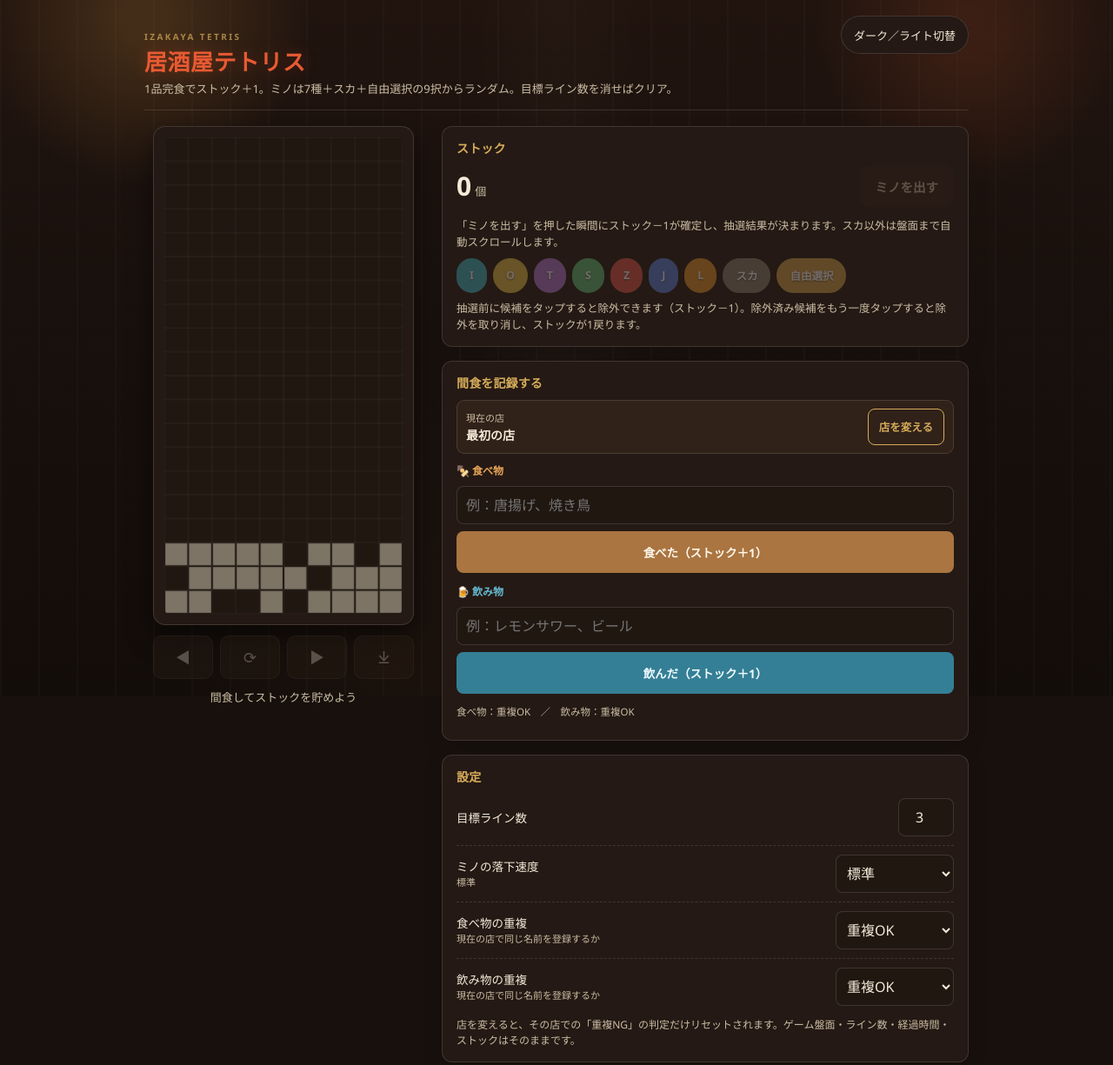
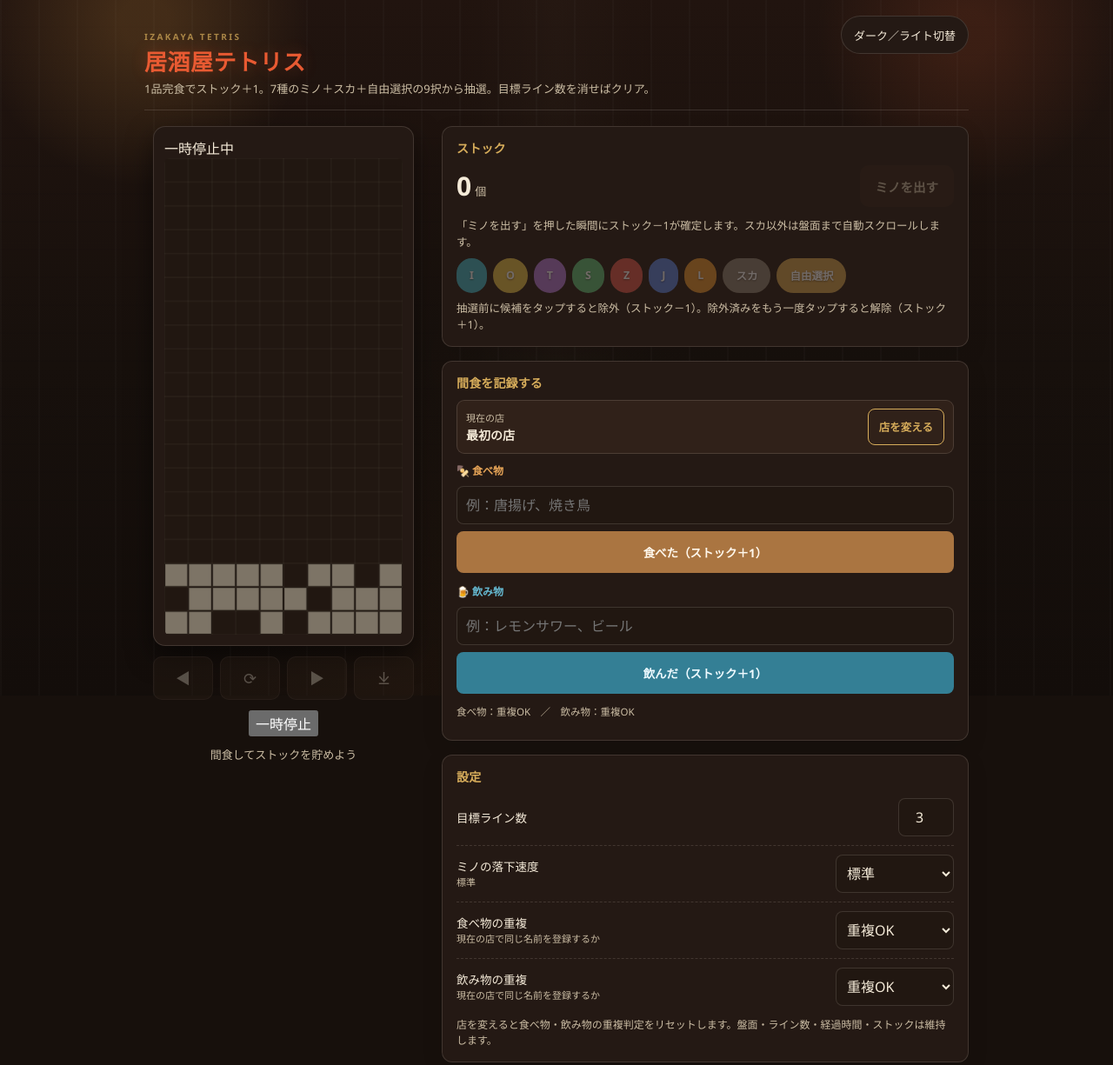
Before and after one commit to NP-Nappii/izakaya-tetris, a plain HTML site: page index.html in a window 1280 px wide. Shown: the top 1225 px of the page at 87% size. Drawn offline with Linux system fonts and the light colour scheme.

Commit message:
Refine Japanese text for clarity and consistency

```diff
--- a/index.html
+++ b/index.html
@@ -14,6 +14,7 @@
 </head>
 
 <body>
+
 <div class="wrap">
 
 <header class="top">
@@ -29,7 +30,7 @@
     </h1>
 
     <p>
-      1品完食でストック＋1。ミノは7種＋スカ＋自由選択の9択からランダム。目標ライン数を消せばクリア。
+      1品完食でストック＋1。7種のミノ＋スカ＋自由選択の9択から抽選。目標ライン数を消せばクリア。
     </p>
 
   </div>
@@ -46,6 +47,7 @@
 
 <div class="layout">
 
+
   <!-- ==============================
        盤面
        ============================== -->
@@ -55,6 +57,12 @@
     <div
       class="board-frame"
       id="boardFrame">
+
+      <div
+        class="board-paused-badge"
+        id="pausedBadge">
+        一時停止中
+      </div>
 
       <canvas
         id="board"
@@ -102,6 +110,14 @@
     </div>
 
 
+    <button
+      class="pause-btn"
+      id="pauseBtn"
+      type="button">
+      一時停止
+    </button>
+
+
     <div
       class="status-line"
       id="statusLine">
@@ -119,6 +135,7 @@
 
 
     <!-- ストック -->
+
     <div class="card">
 
       <h2>ストック</h2>
@@ -142,7 +159,7 @@
 
 
       <div class="stock-hint">
-        「ミノを出す」を押した瞬間にストック－1が確定し、抽選結果が決まります。スカ以外は盤面まで自動スクロールします。
+        「ミノを出す」を押した瞬間にストック－1が確定します。スカ以外は盤面まで自動スクロールします。
       </div>
 
 
@@ -155,20 +172,20 @@
       <div
         class="stock-hint"
         style="margin-top:8px;">
-        抽選前に候補をタップすると除外できます（ストック－1）。除外済み候補をもう一度タップすると除外を取り消し、ストックが1戻ります。
+        抽選前に候補をタップすると除外（ストック－1）。除外済みをもう一度タップすると解除（ストック＋1）。
       </div>
 
     </div>
 
 
-    <!-- ==============================
-         間食記録
-         ============================== -->
+    <!-- 間食記録 -->
 
     <div class="card">
 
       <h2>間食を記録する</h2>
 
+
+      <!-- 現在の店 -->
 
       <div class="current-store-row">
 
@@ -205,12 +222,14 @@
           🍢 食べ物
         </div>
 
+
         <input
           type="text"
           id="foodName"
           placeholder="例：唐揚げ、焼き鳥"
           maxlength="24"
           autocomplete="off">
+
 
         <button
           class="btn food-btn"
@@ -230,12 +249,14 @@
           🍺 飲み物
         </div>
 
+
         <input
           type="text"
           id="drinkName"
           placeholder="例：レモンサワー、ビール"
           maxlength="24"
           autocomplete="off">
+
 
         <button
           class="btn drink-btn"
@@ -262,9 +283,7 @@
     </div>
 
 
-    <!-- ==============================
-         設定
-         ============================== -->
+    <!-- 設定 -->
 
     <div class="card">
 
@@ -276,6 +295,7 @@
         <span>
           目標ライン数
         </span>
+
 
         <input
           type="number"
@@ -404,15 +424,13 @@
 
 
       <p class="setting-note">
-        店を変えると、その店での「重複NG」の判定だけリセットされます。ゲーム盤面・ライン数・経過時間・ストックはそのままです。
+        店を変えると食べ物・飲み物の重複判定をリセットします。盤面・ライン数・経過時間・ストックは維持します。
       </p>
 
     </div>
 
 
-    <!-- ==============================
-         戦績
-         ============================== -->
+    <!-- 戦績 -->
 
     <div class="card">
 
@@ -420,32 +438,48 @@
 
 
       <div class="setting-row">
-        <span>消したライン</span>
+
+        <span>
+          消したライン
+        </span>
+
         <span id="statLines">
           0 / 3
         </span>
+
       </div>
 
 
       <div class="setting-row">
-        <span>間食した回数</span>
+
+        <span>
+          間食した回数
+        </span>
+
         <span id="statEat">
           0
         </span>
+
       </div>
 
 
       <div class="setting-row">
-        <span>経過時間</span>
+
+        <span>
+          経過時間
+        </span>
+
         <span id="statTime">
           00:00
         </span>
+
       </div>
 
     </div>
 
 
     <!-- ギブアップ -->
+
     <button
       class="giveup-btn"
       id="giveUpBtn"
@@ -455,6 +489,7 @@
 
 
     <!-- リセット -->
+
     <button
       class="reset-btn"
       id="resetBtn"
@@ -470,7 +505,7 @@
 
 
 <!-- ==============================
-     自由選択モーダル
+     自由選択
      ============================== -->
 
 <div
@@ -490,7 +525,7 @@
 
 
     <p>
-      現在のテトリスの譜面を確認して、出すミノを選んでください。
+      現在の盤面を確認し、入る場所を考えてからミノを選んでください。
     </p>
 
 
@@ -502,6 +537,13 @@
         height="440">
       </canvas>
 
+    </div>
+
+
+    <div
+      class="choice-selected"
+      id="choiceSelected">
+      ミノを選択してください
     </div>
 
 
@@ -524,7 +566,7 @@
 
 
 <!-- ==============================
-     終了モーダル
+     終了
      ============================== -->
 
 <div
```
